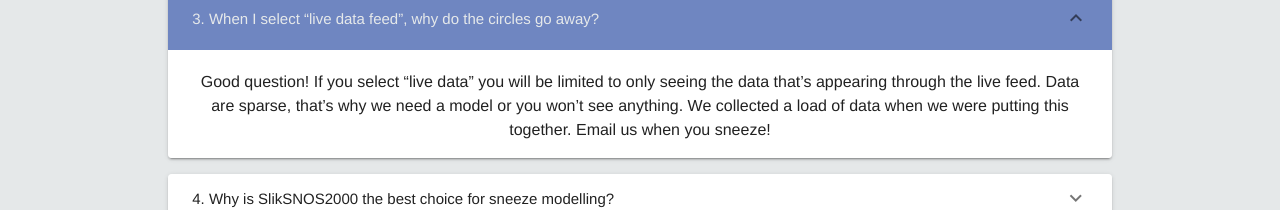
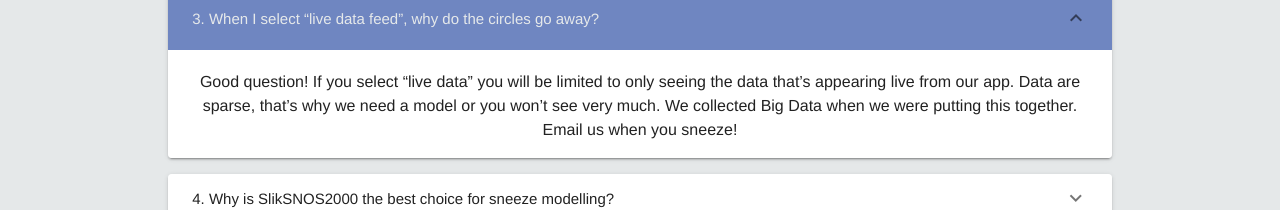
Before and after one commit to stern-institute/sneezles, a Vue app: page / in a window 1280 px wide. Both pictures are taken after a click on the button 640 px from the left and 419 px from the top of the page. Shown: the part 425-635 px from the top of the page. Built offline with nearby package versions, Linux system fonts and the light colour scheme.

Commit message:
Reword FAQs

```diff
--- a/src/components/FAQs.vue
+++ b/src/components/FAQs.vue
@@ -31,10 +31,9 @@
         </v-expansion-panel-header>
         <v-expansion-panel-content>
           Good question! If you select “live data” you will be limited to only
-          seeing the data that’s appearing through the live feed. Data are
-          sparse, that’s why we need a model or you won’t see anything. We
-          collected a load of data when we were putting this together. Email us
-          when you sneeze!
+          seeing the data that’s appearing live from our app. Data are sparse,
+          that’s why we need a model or you won’t see very much. We collected
+          Big Data when we were putting this together. Email us when you sneeze!
         </v-expansion-panel-content>
       </v-expansion-panel>
 
@@ -45,7 +44,9 @@
         <v-expansion-panel-content>
           Good question! It is a state-of-the-art machine-learned system,
           meaning we can leverage the sparse data to generate much more data,
-          and statistics.
+          and statistics. We used the power of multi-variate linear regression
+          to determine the best-fit distribution, empowering SlikSNOS2000 to
+          make predictions on a per-sneeze basis.
         </v-expansion-panel-content>
       </v-expansion-panel>
 
```
